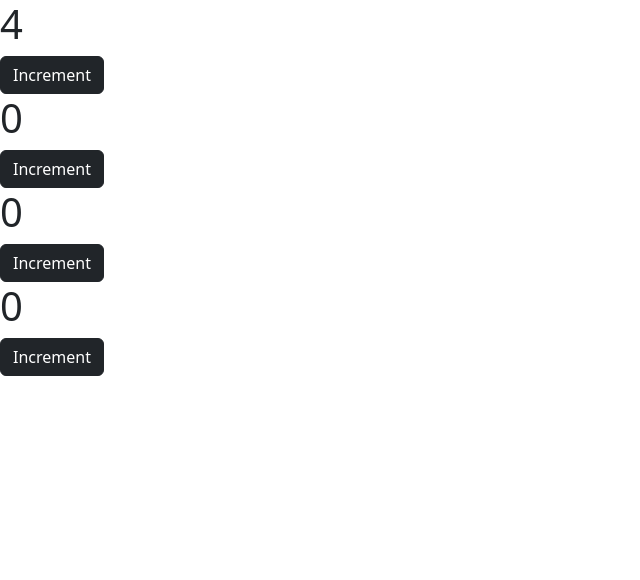
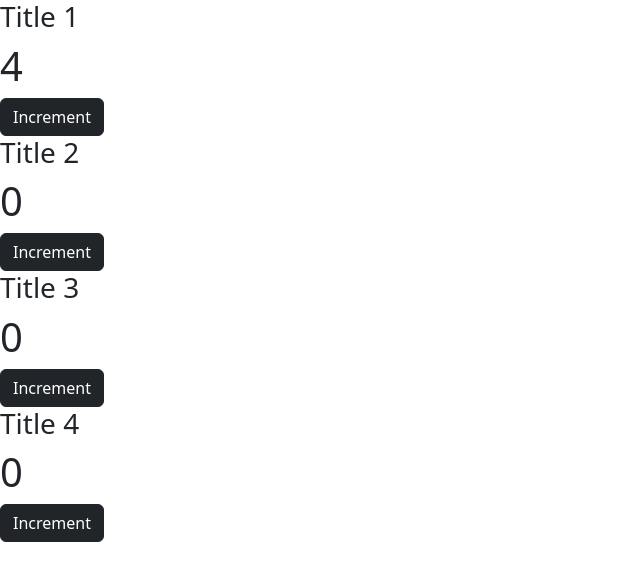
Before and after one commit to Mosh-hamedani-projects/counter, a React (Vite) app: page / in a window 1280 px wide. Shown: the top 580 px of the page, without its empty margins (0-640 px from the left). Built offline with nearby package versions, Linux system fonts and the light colour scheme.

Commit message:
passing props children from <Counters> parent to <Counter> child

```diff
--- a/src/Counter.jsx
+++ b/src/Counter.jsx
@@ -13,6 +13,8 @@ class Counter extends Component {
     console.log(this.props);
     return (
       <>
+        {this.props.children}
+        {this.props.id}
         <h1>{this.state.count}</h1>
         <button
           className='btn btn-dark'
--- a/src/Counters.jsx
+++ b/src/Counters.jsx
@@ -20,8 +20,10 @@ class Counters extends Component {
             <Counter
                 key={counter.id}
                 value={counter.value}
-            /> )
-        }
+            >
+              <h3>Title {counter.id}</h3>
+            </Counter>
+        )}
       </>
     );
   }
```
